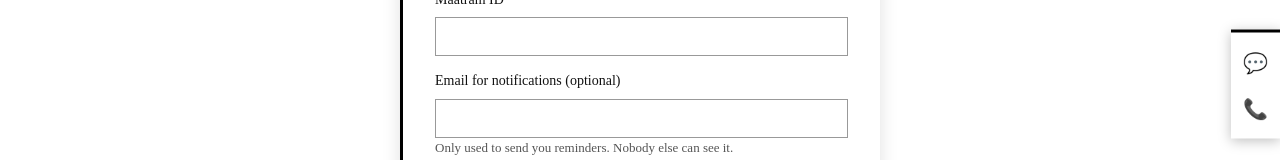
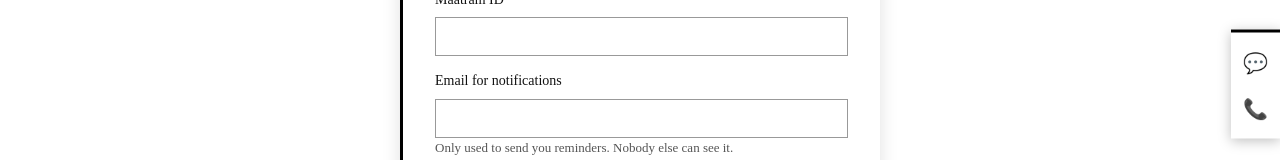
Before and after one commit to kaviya71-k/maatram-support, a Next.js app: page /signup in a window 1280 px wide. Shown: the part 316-476 px from the top of the page. Built offline with nearby package versions, Linux system fonts and the light colour scheme; no server answers.

Commit message:
Email required at signup; send via Brevo

```diff
--- a/app/signup/page.js
+++ b/app/signup/page.js
@@ -85,7 +85,7 @@ export default function Signup() {
         <label>Maatram ID</label>
         <input value={f.maatramId} onChange={set('maatramId')} required />
 
-        <label>Email for notifications (optional)</label><input type="email" value={f.email} onChange={set('email')} /><p className="small">Only used to send you reminders. Nobody else can see it.</p><label>Create a password (at least 8 characters)</label>
+        <label>Email for notifications</label><input type="email" value={f.email} onChange={set('email')} required /><p className="small">Only used to send you reminders. Nobody else can see it.</p><label>Create a password (at least 8 characters)</label>
         <input type="password" value={f.password} onChange={set('password')} required />
 
         <label>Confirm password</label>
```
